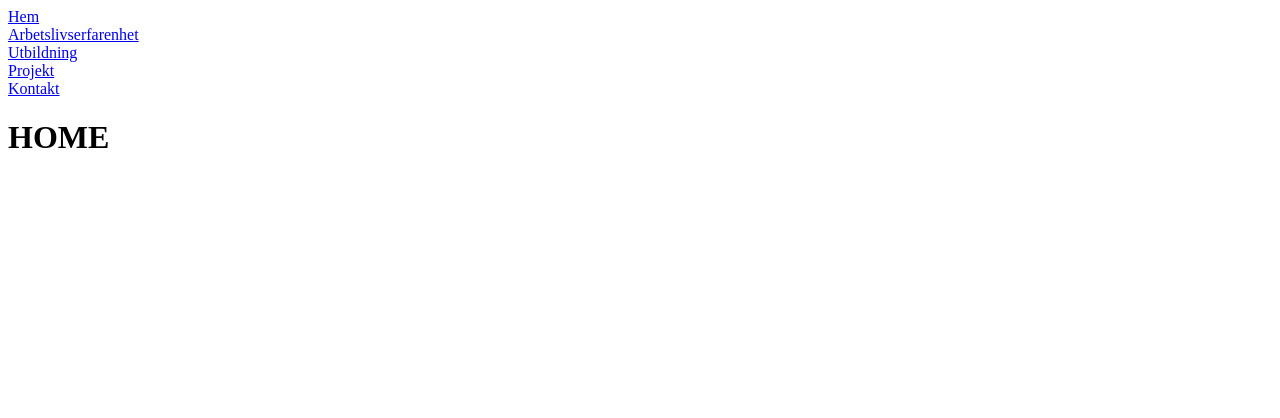
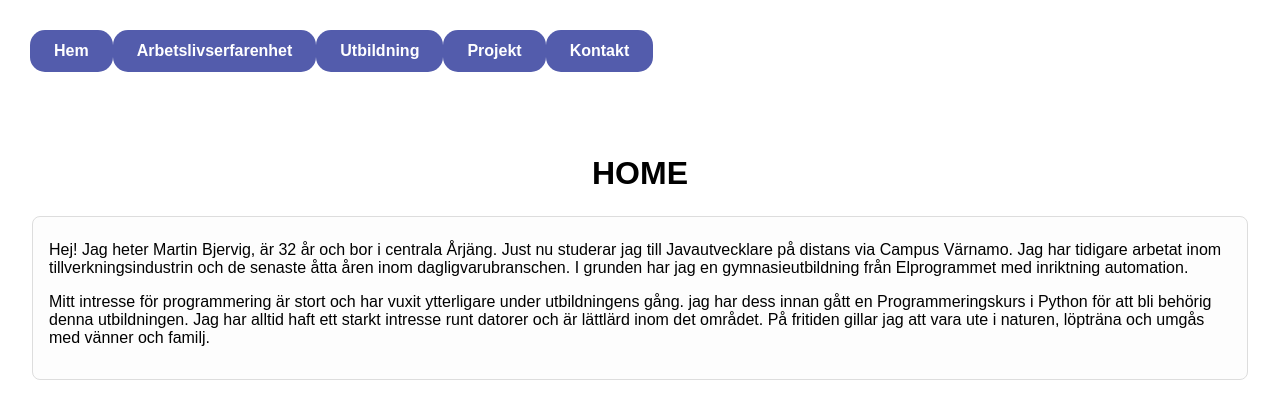
Before and after one commit to BjerveN92/cv2.0, a React (Vite) app: page / in a window 1280 px wide. Shown: the top 418 px of the page. Built offline with nearby package versions, Linux system fonts and the light colour scheme.

Commit message:
fetch aboutData + some styling

```diff
--- a/src/components/navbar.tsx
+++ b/src/components/navbar.tsx
@@ -2,12 +2,12 @@ import { Link } from "react-router-dom";
 
 export const Navbar = () => {
     return (
-        <nav>
-            <div><Link to="/">Hem</Link></div>
-            <div><Link to="/jobs">Arbetslivserfarenhet</Link></div>
-            <div><Link to="/education">Utbildning</Link></div>
-            <div><Link to="/projects">Projekt</Link></div>
-            <div><Link to="/contact">Kontakt</Link></div>
+        <nav className="navbar">
+            <div><Link to="/" className="navbutton">Hem</Link></div>
+            <div><Link to="/jobs" className="navbutton">Arbetslivserfarenhet</Link></div>
+            <div><Link to="/education" className="navbutton">Utbildning</Link></div>
+            <div><Link to="/projects" className="navbutton">Projekt</Link></div>
+            <div><Link to="/contact" className="navbutton">Kontakt</Link></div>
         </nav>
     );
 }
--- /dev/null
+++ b/src/data/aboutData.json
@@ -0,0 +1,8 @@
+[
+    {
+    "about" :[
+        "Hej! Jag heter Martin Bjervig, är 32 år och bor i centrala Årjäng. Just nu studerar jag till Javautvecklare på distans via Campus Värnamo. Jag har tidigare arbetat inom tillverkningsindustrin och de senaste åtta åren inom dagligvarubranschen. I grunden har jag en gymnasieutbildning från Elprogrammet med inriktning automation.",
+        "Mitt intresse för programmering är stort och har vuxit ytterligare under utbildningens gång. jag har dess innan gått en Programmeringskurs i Python för att bli behörig denna utbildningen. Jag har alltid haft ett starkt intresse runt datorer och är lättlärd inom det området. På fritiden gillar jag att vara ute i naturen, löpträna och umgås med vänner och familj. "
+    ]
+    }
+]
--- a/src/main.tsx
+++ b/src/main.tsx
@@ -2,6 +2,7 @@ import { StrictMode } from 'react'
 import { createRoot } from 'react-dom/client'
 import { BrowserRouter } from 'react-router-dom'
 import App from './App.tsx'
+import './styles/global.css';
 
 createRoot(document.getElementById('root')!).render(
   <StrictMode>
--- a/src/pages/home.tsx
+++ b/src/pages/home.tsx
@@ -1,3 +1,29 @@
+import { useEffect, useState } from "react";
+
 export const Home = () => {
-    return <h1>HOME</h1>
+    const [aboutData, setAboutData] = useState<string[]>([]);
+
+    useEffect(() => {
+        const fetchData = async () => {
+            try {
+                const response = await fetch("/src/data/aboutData.json");
+                const data = await response.json();
+                setAboutData(data[0].about);
+            } catch (error) {
+                console.error("Det går inte att fetcha data", error)
+            }
+        };
+        fetchData();
+    }, []);
+
+    return (
+        <div className="section">
+            <h1 className="section-title">HOME</h1>
+                <div className="entry-card">
+                    {aboutData.map((paragraph, index) => (
+                    <p className="entry-description" key={index}>{paragraph}</p>
+                    ))}
+                </div>
+       </div>
+    );
 };
--- /dev/null
+++ b/src/styles/global.css
@@ -0,0 +1,78 @@
+body {
+    font-family: Arial, sans-serif;
+    margin: 0;
+    padding: 0;
+  }
+
+  .section {
+    padding: 2rem;
+  }
+
+  .section-title {
+    font-size: 2rem;
+    margin-bottom: 1.5rem;
+    text-align: center;
+  }
+
+  .entry-card {
+    border: 1px solid #ddd;
+    padding: 1rem;
+    margin-bottom: 1.5rem;
+    border-radius: 8px;
+    background-color: #fdfdfd;
+  }
+
+  .entry-title {
+    font-size: 1.25rem;
+    font-weight: bold;
+  }
+
+  .entry-location,
+  .entry-dates {
+    font-style: italic;
+    color: #555;
+  }
+
+  .entry-description {
+    margin-top: 0.5rem;
+  }
+
+  .entry-link {
+    color: #007acc;
+    text-decoration: none;
+  }
+  .entry-link:hover {
+    text-decoration: underline;
+  }
+  /* NAV */
+  .navbar {
+    margin: 30px;
+    display: flex;
+    flex-direction: row;
+  }
+  /* NAV-buttons */
+  .navbutton {
+    display: inline-block;
+    padding: 0.75rem 1.5rem;
+    font-size: 1rem;
+    font-weight: bold;
+    color: #fff;
+    background-color: #535cac;
+    border: none;
+    border-radius: 15px;
+    text-align: center;
+    text-decoration: none;
+    cursor: pointer;
+    transition: background-color 0.3s ease, transform 0.2s ease;
+  }
+
+  .navbutton:hover {
+    background-color: #535cac98;
+    color: #af5145;
+    transform: scale(1.05);
+  }
+
+  .navbutton:active {
+    background-color: #004d80;
+    transform: scale(0.95);
+  }
```
Also changed, not shown: src/aboutData.json (deleted, +0 -9 lines), src/data/educationData.json (renamed from src/educationData.json), src/data/projectData.json (renamed from src/projectData.json), src/data/workData.json (renamed from src/workData.json).
